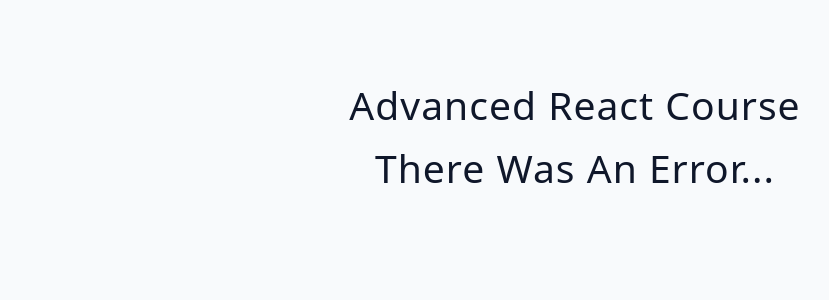
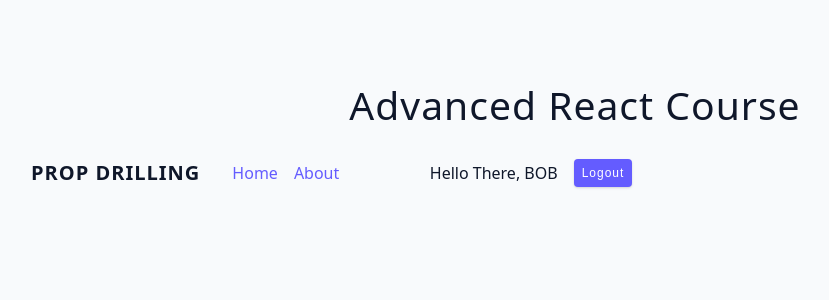
Before and after one commit to Quwambinuyo/03-advanced-react, a React (Vite) app: page / in a window 1280 px wide. Shown: the top 300 px of the page, without its empty margins (65-894 px from the left). Built offline with nearby package versions, Linux system fonts and the light colour scheme; no server answers.

Commit message:
context api prop drilling

```diff
--- a/src/App.jsx
+++ b/src/App.jsx
@@ -1,11 +1,11 @@
-import List from "./tutorial/08-custom-hooks/starter/02-fetch-data";
+import Starter from "./tutorial/09-context-api/starter/Navbar";
 
 function App() {
   return (
     <>
       <div className="container">
         <h2>Advanced React Course</h2>
-        <List />
+        <Starter />
       </div>
     </>
   );
--- a/src/tutorial/08-custom-hooks/starter/02-fetch-data.jsx
+++ b/src/tutorial/08-custom-hooks/starter/02-fetch-data.jsx
@@ -5,7 +5,7 @@
 /**
  * FetchData Component
  *
- * This component fetches and displays user data from GitHub using the `useFetchPerson` custom hook.
+ * This component fetches and displays user data from GitHub using the `useFetch` custom hook.
  * It handles different states: loading, error, and successful data retrieval.
  *
  * Features:
--- /dev/null
+++ b/src/tutorial/09-context-api/starter/NavLinks.jsx
@@ -0,0 +1,23 @@
+import React from "react";
+import UserContainer from "./Usercontainer";
+
+// NavLinks Component
+const NavLinks = () => {
+  return (
+    <div className="nav-container">
+      <ul className="nav-links">
+        <li>
+          <a href="#">Home</a>
+        </li>
+        <li>
+          <a href="#">About</a>
+        </li>
+      </ul>
+
+      {/* Pass user and logout props explicitly */}
+      <UserContainer />
+    </div>
+  );
+};
+
+export default NavLinks;
--- /dev/null
+++ b/src/tutorial/09-context-api/starter/Navbar.jsx
@@ -0,0 +1,26 @@
+import React, { createContext, useState } from "react";
+import NavLinks from "./Navlinks";
+
+export const NavbarContext = createContext();
+
+// Navbar Component
+const Navbar = () => {
+  const [user, setUser] = useState({ name: "bob" });
+
+  // Logout function to remove user
+  const logout = () => {
+    setUser(null);
+  };
+
+  return (
+    <NavbarContext.Provider value={{ user, logout }}>
+      <nav className="navbar">
+        <h5>PROP DRILLING</h5>
+        {/* Passing user and logout as props */}
+        <NavLinks />
+      </nav>
+    </NavbarContext.Provider>
+  );
+};
+
+export default Navbar;
--- /dev/null
+++ b/src/tutorial/09-context-api/starter/Usercontainer.jsx
@@ -0,0 +1,27 @@
+import React, { useContext } from "react";
+import { NavbarContext } from "./Navbar";
+
+// UserContainer Component
+const UserContainer = () => {
+  const { user, logout } = useContext(NavbarContext);
+
+  return (
+    <div className="user-container">
+      {/* Conditional rendering based on user existence */}
+      {user ? (
+        <>
+          <p>Hello There, {user?.name.toUpperCase()}</p>
+
+          {/* Logout button */}
+          <button className="btn" onClick={logout}>
+            Logout
+          </button>
+        </>
+      ) : (
+        <p>Please Login</p>
+      )}
+    </div>
+  );
+};
+
+export default UserContainer;
```
